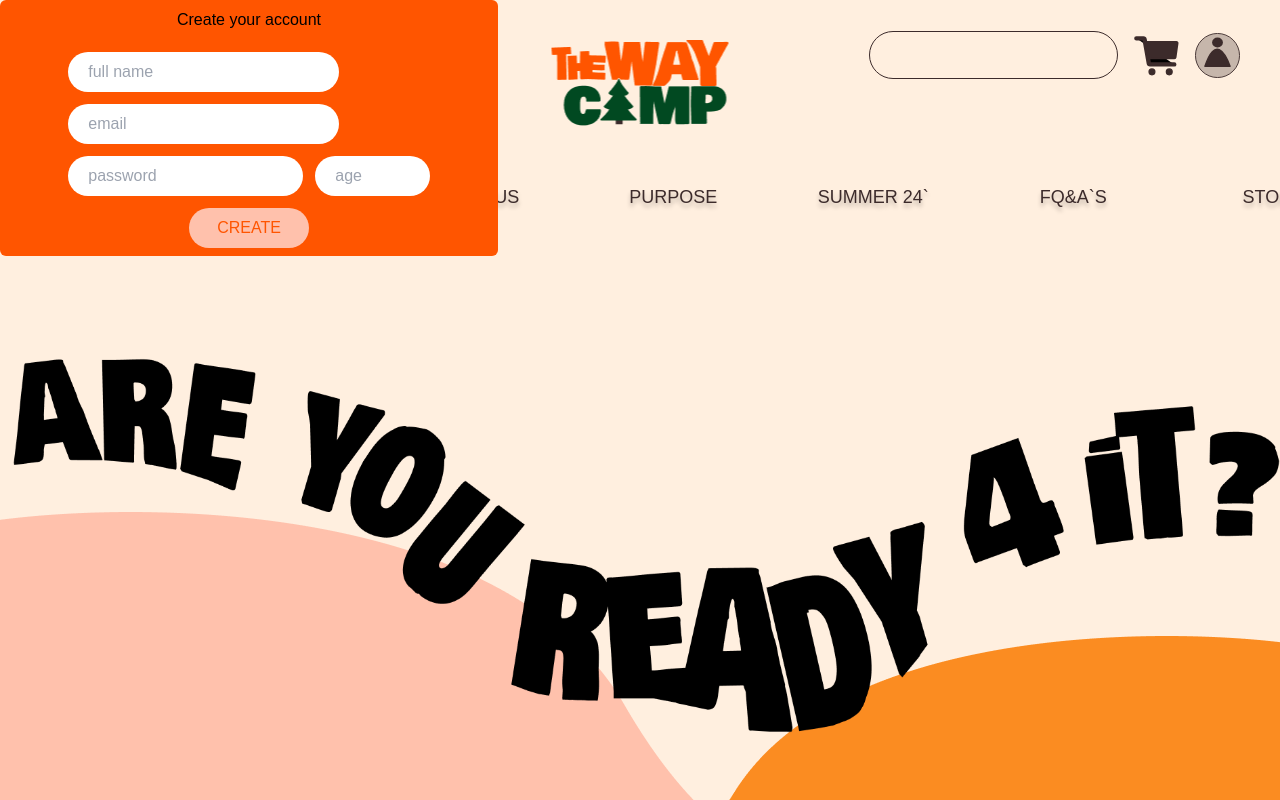
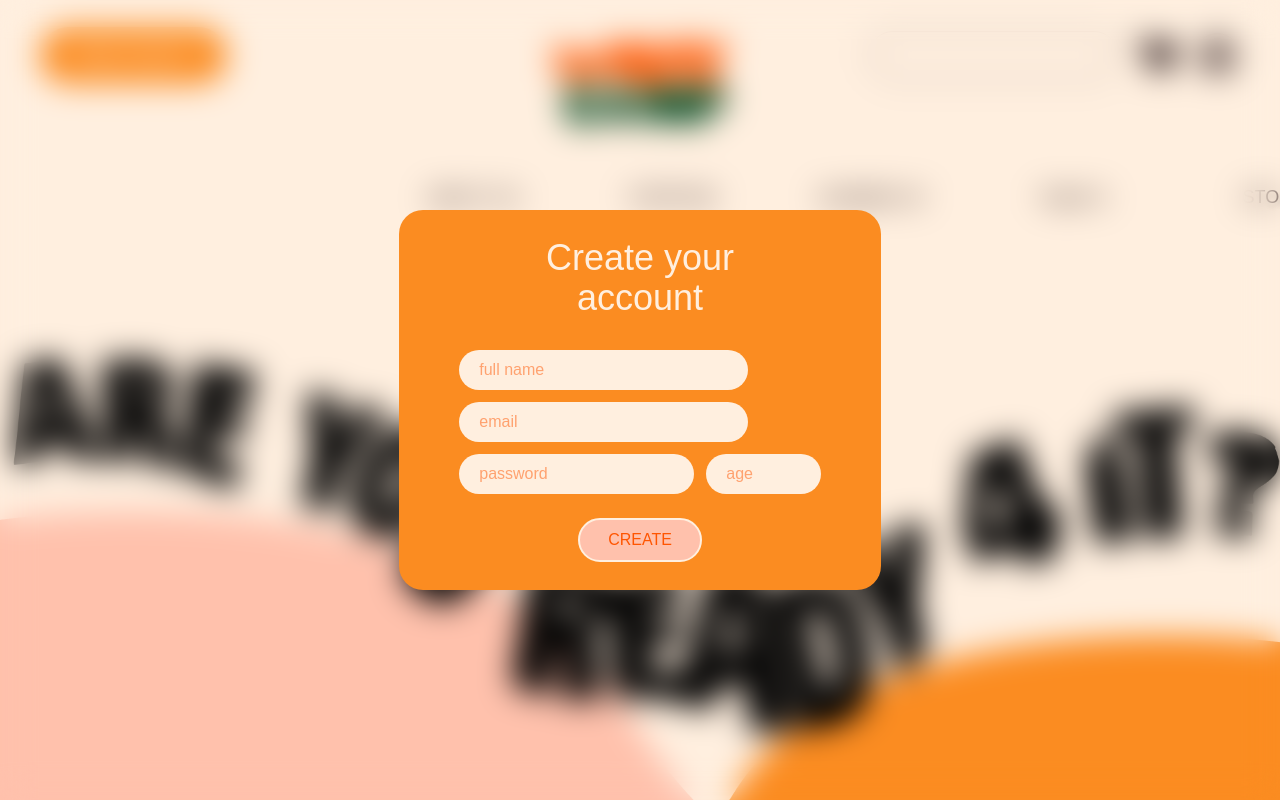
Before and after one commit to LucasEzequielBecerra/The-Way-Camp, a React (Vite) app: page / in a window 1280 px wide. Shown: the top 800 px of the page. Built offline with nearby package versions, Linux system fonts and the light colour scheme; a web font is replaced by a local one.

Commit message:
add logic modal

```diff
--- a/src/App.jsx
+++ b/src/App.jsx
@@ -7,12 +7,18 @@ import Header from './Components/Header'
 import Home from './Components/Home'
 import Purpose from './Components/Purpose'
 import Register from './Components/Register'
+import { useEffect, useState } from 'react'
 
 function App () {
+  const [registerVisible, setRegisterVisible] = useState(false)
+  useEffect(() => {
+    registerVisible &&
+    document.body.classList.add('overflow-hidden')
+  }, [registerVisible])
   return (
-    <div className='relative'>
-      <Register/>
-      <Header />
+    <div >
+      <Register registerVisible={registerVisible} setRegisterVisible={setRegisterVisible}/>
+      <Header registerVisible={registerVisible} setRegisterVisible={setRegisterVisible} />
       <Home />
       <AboutUs />
       <Purpose />
--- a/src/Components/Header.jsx
+++ b/src/Components/Header.jsx
@@ -1,11 +1,11 @@
 import { CartIcon, UserIcon } from '../svg-icons/icons'
 
-const Header = () => {
+const Header = ({ setRegisterVisible, registerVisible }) => {
   return (
     <header id='header' >
       <nav className='flex justify-between items-center min-h-[110px] px-10 '>
         <div>
-          <button className='w-[187px] h-[57px] rounded-full bg-light-orange text-white text-2xl text-normal'>New here?</button>
+          <button onClick={() => setRegisterVisible(!registerVisible)} className='w-[187px] h-[57px] rounded-full bg-light-orange text-white text-2xl text-normal'>New here?</button>
         </div>
         <div className='absolute right-1/2 top-10 transform translate-x-1/2'>
           <picture >
--- a/src/Components/Register.jsx
+++ b/src/Components/Register.jsx
@@ -1,21 +1,26 @@
-const Register = () => {
+const Register = ({ registerVisible, setRegisterVisible }) => {
+  const handleOverlayClick = (event) => {
+    if (event.target.classList.contains('absolute') && !event.target.closest('.abolutes')) setRegisterVisible(false)
+  }
   return (
-    <section className="absolute flex flex-col items-center rounded-md bg-orange z-50 p-2">
-      <h2 className="mb-5">Create your account</h2>
-      <form action="" className="flex flex-col items-start [&>input]:rounded-full [&>input]:p-2 [&>input]:pl-5 [&>input]:w-3/4 gap-3 w-3/4">
+    <div onClick={handleOverlayClick} className={`absolute w-screen h-screen backdrop-blur-lg z-50 ${!registerVisible && 'none'} overflow-y-hidden`}>
+      <section className="absolute flex flex-col items-center rounded-3xl bg-light-orange z-50 py-7 top-1/2 left-1/2 transform -translate-x-1/2 -translate-y-1/2">
+        <h2 style={{ WebkitBoxShadow: '0px 6px 4px #F50;' }} className="mb-8 text-4xl w-2/3 text-white text-center">Create your account</h2>
+        <form action="" className="flex flex-col items-start [&>input]:rounded-full [&>input]:p-2 [&>input]:pl-5 [&>input]:w-4/5 [&>input]:bg-white [&>input]:outline-none [&>input]:placeholder-[#FF550080] gap-3 w-3/4">
 
           <input type="text" placeholder="full name" />
           <input type="text" placeholder="email" />
-        <div className="flex [&>input]:rounded-full justify-end [&>input]:p-2 [&>input]:pl-5 gap-3">
+          <div className="flex [&>input]:rounded-full justify-end [&>input]:p-2 [&>input]:bg-white [&>input]:pl-5 [&>input]:outline-none [&>input]:placeholder-[#FF550080] gap-3">
             <input type="text" placeholder="password" />
             <input type="text" className="w-1/3" placeholder="age" />
           </div>
 
-        <div className="w-full flex justify-center">
-          <button className="rounded-full bg-pink text-orange px-7 py-2">CREATE</button>
+          <div className="w-full flex justify-center mt-3">
+            <button className="rounded-full bg-pink text-orange px-7 border-white border-2 py-2">CREATE</button>
           </div>
         </form>
       </section>
+    </div>
   )
 }
 
```
Lines whose indentation alone changed are shown as unchanged.
